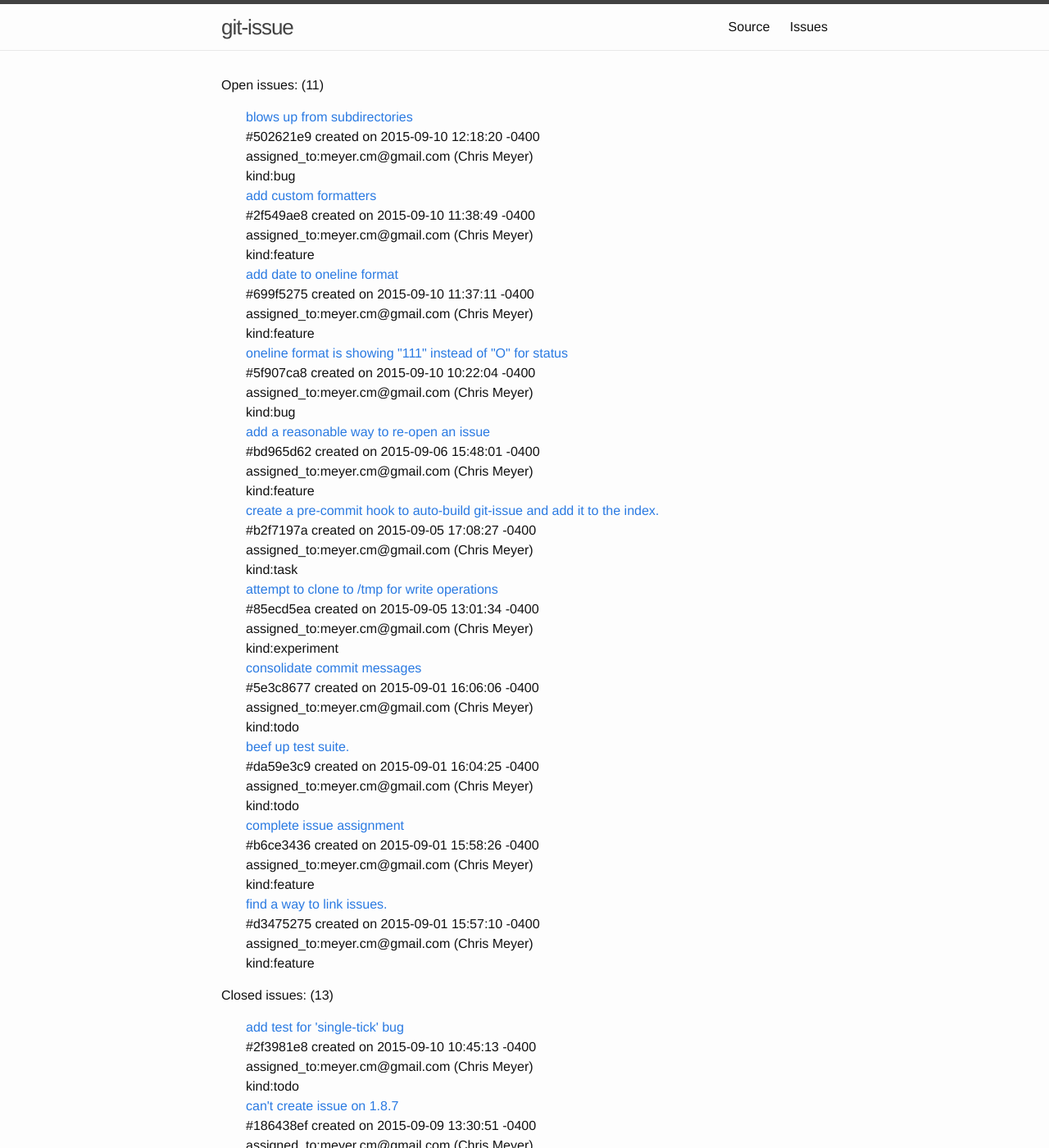
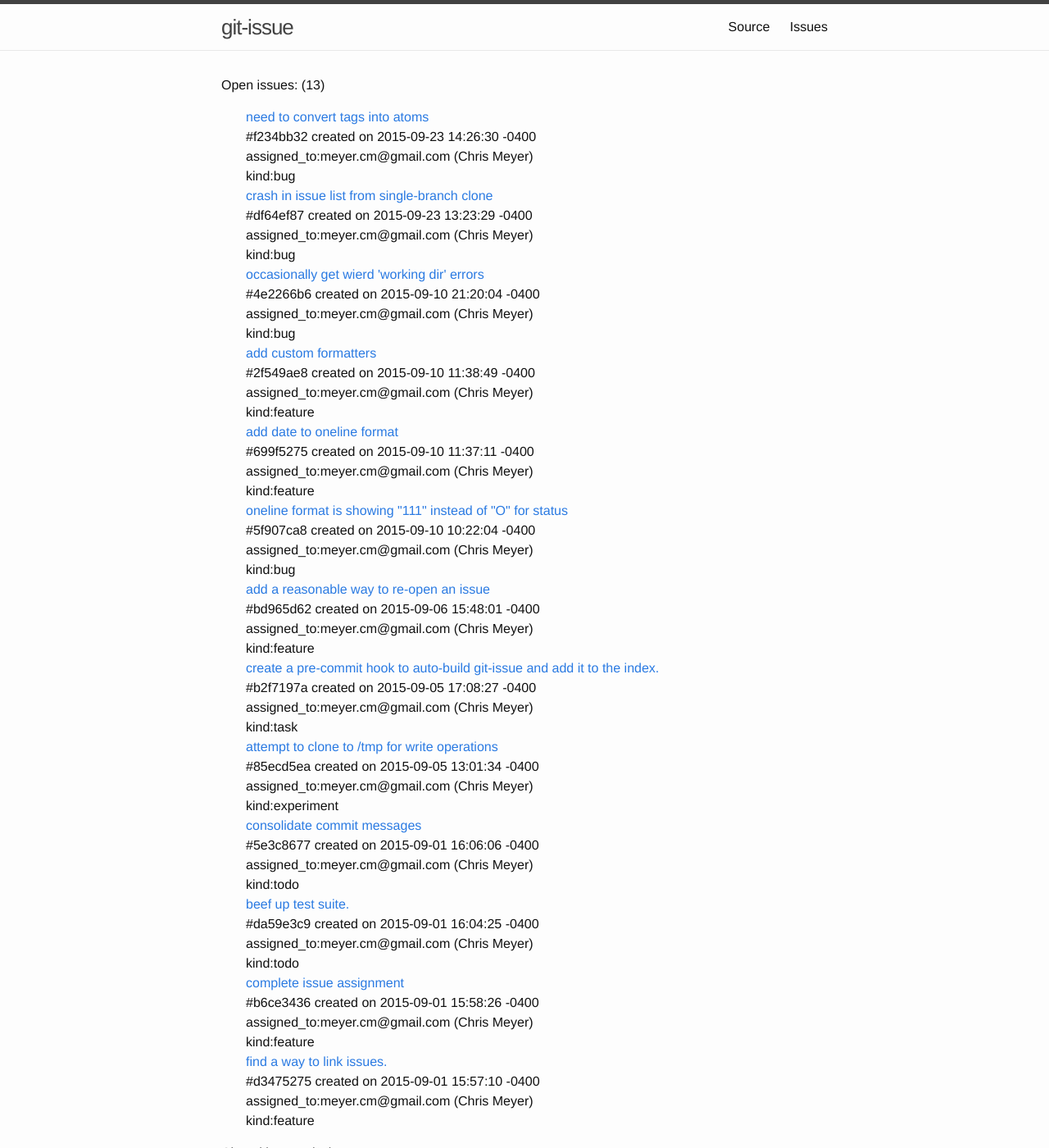
Before and after one commit to meyercm/git-issue, a Jekyll site: the page built from issues/index.html, in a window 1280 px wide and 1400 px high. Shown: the whole window at 82% size. Built offline with Jekyll 4.4.1, drawn with Linux system fonts in a browser that asks for light colours; some of the changed text lies outside the part shown.

Commit message:
git-issue publish issues

```diff
--- a/issues/index.html
+++ b/issues/index.html
@@ -3,14 +3,42 @@ layout: default
 title: Issues
 ---
 <div>
-  <p>Open issues: (11)</p>
+  <p>Open issues: (13)</p>
   <ul class="issue_list">
         <li>
       <div class="issue_list_entry">
-        <a href="502621e922048e7e112e050cb499f72d532577f3">blows up from subdirectories</a>
+        <a href="f234bb32cb56263fe8e119f632c1dffe8b477862">need to convert tags into atoms</a>
         <div class="issue_list_meta">
           <span>
-            #502621e9 created on 2015-09-10 12:18:20 -0400
+            #f234bb32 created on 2015-09-23 14:26:30 -0400
+          </span>
+          <div class="tag_string">assigned_to:meyer.cm@gmail.com (Chris Meyer)</div>
+
+<div class="tag_string">kind:bug</div>
+
+        </div>
+      </div>
+    </li>
+    <li>
+      <div class="issue_list_entry">
+        <a href="df64ef8789a736ec32345f6b76ba2e2734f80c07">crash in issue list from single-branch clone</a>
+        <div class="issue_list_meta">
+          <span>
+            #df64ef87 created on 2015-09-23 13:23:29 -0400
+          </span>
+          <div class="tag_string">assigned_to:meyer.cm@gmail.com (Chris Meyer)</div>
+
+<div class="tag_string">kind:bug</div>
+
+        </div>
+      </div>
+    </li>
+    <li>
+      <div class="issue_list_entry">
+        <a href="4e2266b600fa0c74568165770da6cfd00ce9a000">occasionally get wierd 'working dir' errors</a>
+        <div class="issue_list_meta">
+          <span>
+            #4e2266b6 created on 2015-09-10 21:20:04 -0400
           </span>
           <div class="tag_string">assigned_to:meyer.cm@gmail.com (Chris Meyer)</div>
 
@@ -160,9 +188,23 @@ title: Issues
       </div>
     </li>
   </ul>
-  <p>Closed issues: (13)</p>
+  <p>Closed issues: (14)</p>
   <ul class="issue_list">
         <li>
+      <div class="issue_list_entry">
+        <a href="502621e922048e7e112e050cb499f72d532577f3">blows up from subdirectories</a>
+        <div class="issue_list_meta">
+          <span>
+            #502621e9 created on 2015-09-10 12:18:20 -0400
+          </span>
+          <div class="tag_string">assigned_to:meyer.cm@gmail.com (Chris Meyer)</div>
+
+<div class="tag_string">kind:bug</div>
+
+        </div>
+      </div>
+    </li>
+    <li>
       <div class="issue_list_entry">
         <a href="2f3981e838d3c798154169b41d2a7fad61d02ca5">add test for 'single-tick' bug</a>
         <div class="issue_list_meta">
@@ -345,5 +387,5 @@ title: Issues
       </div>
     </li>
   </ul>
-  <p class="generation_time">Generated at 2015-09-10 21:12:24 -0400</p>
+  <p class="generation_time">Generated at 2015-09-23 19:01:48 -0400</p>
 </div>
```
Also changed, not shown: issues/4e2266b600fa0c74568165770da6cfd00ce9a000/index.md (added, +40 -0 lines), issues/502621e922048e7e112e050cb499f72d532577f3/index.md (+1 -1 lines), issues/df64ef8789a736ec32345f6b76ba2e2734f80c07/index.md (added, +26 -0 lines), issues/f234bb32cb56263fe8e119f632c1dffe8b477862/index.md (added, +17 -0 lines).
